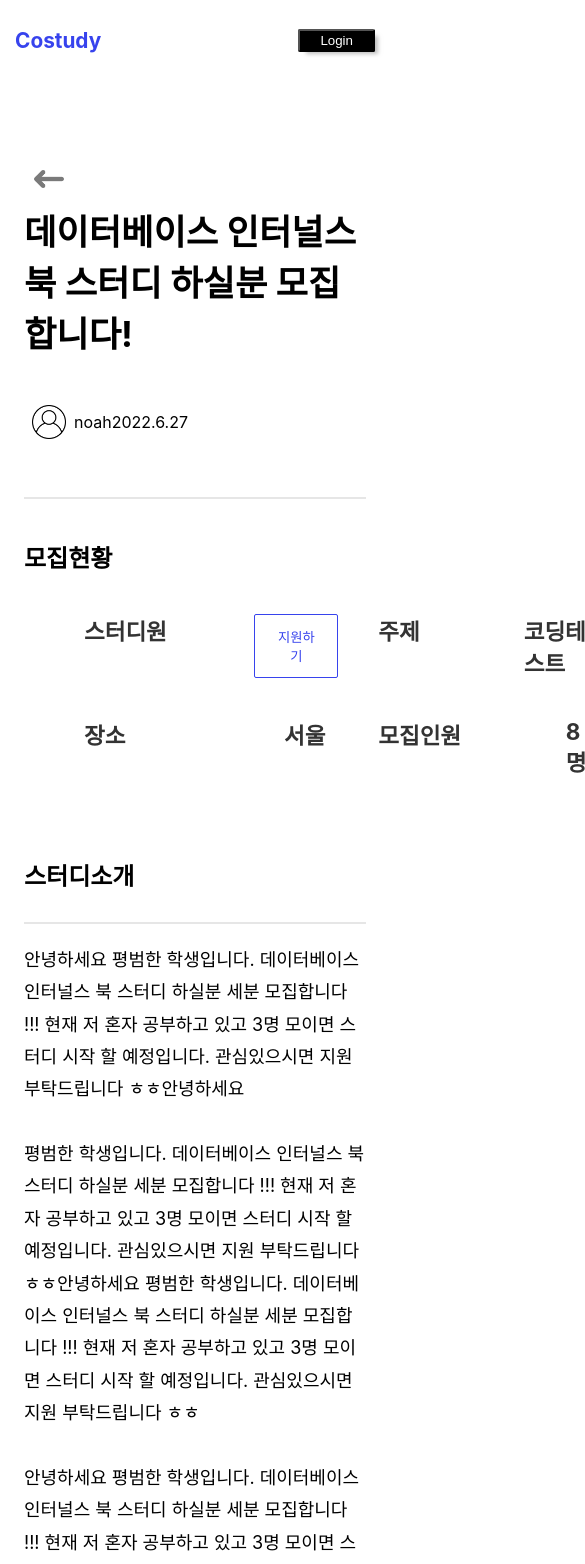
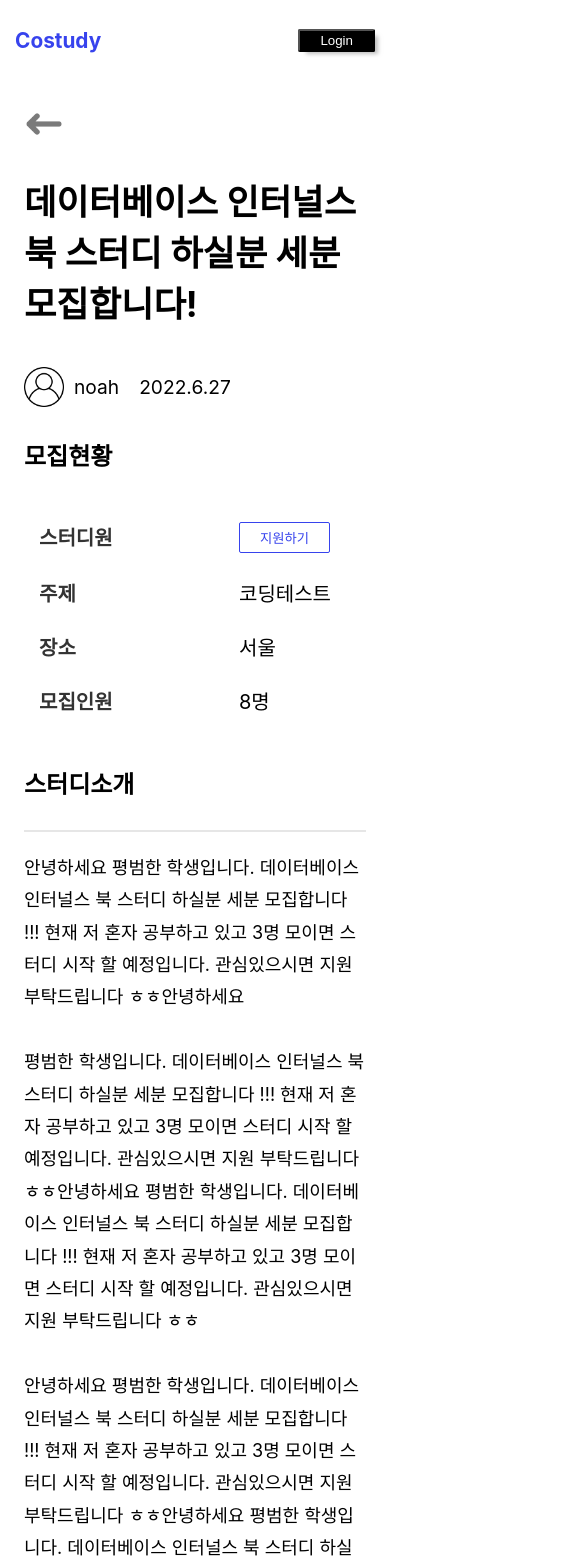
Before and after one commit to co-study/costudy-client, a React (Create React App) app: page /detail in a window 390 px wide. Shown: the top 1564 px of the page, 585 px wide, since content can reach past the window. Built offline with nearby package versions, Linux system fonts and the light colour scheme.

Commit message:
feat : upload 페이지 반응형 css 레이아웃 적용

```diff
--- a/src/Components/Post/Detail.js
+++ b/src/Components/Post/Detail.js
@@ -15,7 +15,7 @@ function Detail() {
             <img src="./arrow.png"></img>
           </div>
           <span className="title">
-            데이터베이스 인터널스 북 스터디 하실분 모집합니다!
+            데이터베이스 인터널스 북 스터디 하실분 세분 모집합니다!
           </span>
         </div>
         <div className="content_user">
@@ -40,15 +40,15 @@ function Detail() {
             </li>
             <li className="status">
               <span className="status__title">주제</span>
-              <span>코딩테스트</span>
+              <span className="status__content">코딩테스트</span>
             </li>
             <li className="status">
               <span className="status__title">장소</span>
-              <span>서울</span>
+              <span className="status__content">서울</span>
             </li>
             <li className="status">
               <span className="status__title">모집인원</span>
-              <span>8명</span>
+              <span className="status__content">8명</span>
             </li>
           </ul>
         </div>
@@ -113,7 +113,7 @@ function Detail() {
         <label htmlFor="content">
           <h2>내용</h2>
         </label>
-        <textarea id="content">댓글을 입력 하세요</textarea>
+        <textarea placeholder="댓글을 입력하세요."></textarea>
         <div className="commentButton">
           <button>댓글등록</button>
         </div>
--- a/src/Components/Post/Upload.js
+++ b/src/Components/Post/Upload.js
@@ -3,6 +3,26 @@ import { Editor } from "../../Style/UploadCSS";
 import { CKEditor } from "@ckeditor/ckeditor5-react";
 import ClassicEditor from "@ckeditor/ckeditor5-build-classic";
 function Upload() {
+  const ListRegion = ["서울", "인천", "대구", "부산"];
+  const ListField = ["apple", "banana", "grape", "orange"];
+  const ListRecuritment = ["1명","2명","3명","4명","5명","6명","7명","8명","제한없음"]
+  const [SelectedRegion, setSelected] = useState("");
+  const [SelectedField, setSelectedField] = useState("");
+  const [SelectedRecruitment,setSelectedRecruitment] =useState("");
+
+  const handleSelectRegion = (e) => {
+    setSelected(e.target.value);
+  };
+  const handleSelectField = (e) => {
+    setSelectedField(e.target.value);
+  };
+  const handleSelectRecruitment= (e) => {
+    setSelectedRecruitment(e.target.value);
+  };
+
+
+
+
   const [movieContent, setMovieContent] = useState({
     title: "",
     content: "",
@@ -18,7 +38,41 @@ function Upload() {
   };
   return (
     <Editor>
-      <h1>UpLoad</h1>
+
+<div className="selected">
+      <h2>지역</h2>
+      <div className="slectedOption">
+        <select onChange={handleSelectRegion} value={SelectedRegion}>
+          {ListRegion.map((item) => (
+            <option value={item} key={item}>
+              {item}
+            </option>
+          ))}
+        </select>
+      </div>
+      <h2>분야</h2>
+      <div className="slectedOption">
+        <select onChange={handleSelectField} value={SelectedField}>
+          {ListField.map((item) => (
+            <option value={item} key={item}>
+              {item}
+            </option>
+          ))}
+        </select>
+      </div>
+      <h2>모집 인원</h2>
+      <div className="slectedOption">
+        <select onChange={handleSelectRecruitment} value={SelectedRecruitment}>
+          {ListRecuritment.map((item) => (
+            <option value={item} key={item}>
+              {item}
+            </option>
+          ))}
+        </select>
+      </div>
+    </div>
+
+
 
       <div className="form-wrapper">
         <input
@@ -51,10 +105,11 @@ function Upload() {
             console.log("Focus.", editor);
           }}
         />
+        <div className="submit-button" >
+        <button>입력</button>
       </div>
-      <div>
-        <button className="submit-button">입력</button>
       </div>
+
     </Editor>
   );
 }
--- a/src/Style/DetailCSS.js
+++ b/src/Style/DetailCSS.js
@@ -4,29 +4,10 @@ const StudyContent = styled.div`
   .sider__arrow {
     display: flex;
     padding: 0px 60px 0px 0px;
-    button {
-      background-color: white;
-      border: none;
+    img {
+      width: 40px;
+      padding:0px;
     }
-  }
-
-  img {
-    width: 50px;
-    padding: 8px;
-  }
-
-  #content_comment {
-    width: 200px;
-    padding: 200px;
-  }
-
-  ul {
-    display: flex;
-    list-style: none;
-  }
-  li {
-    font-size: 1.125em;
-    margin: 20px;
   }
   p {
     font-size: 1.125em;
@@ -37,43 +18,52 @@ const ContentHeader = styled.div`
   max-width: 900px;
   margin: 0 auto;
   display: flex;
-  margin-bottom: 50px;
-  margin-top: 50px;
+  margin-bottom: 30px;
   flex-direction: column;
 
   .title {
     display: flex;
     font-weight: 700;
     font-size: 2.2em;
+    margin-top:30px;
   }
   .content_user {
     display: flex;
+    gap :10px;
     align-items: center;
     text-align: center;
     margin-top: 40px;
+    font-size: 1.2em;
+  .userImg {
+    width: 40px;
+
   }
-  .userImg {
-    width: 50px;
+  .userName{
+
+    margin-right:10px;
   }
-
   .RegistrationDate {
     margin-top: 20px;
+
+  }
   }
 `;
 
 const ContentDetail = styled.div`
   max-width: 900px;
-  margin: auto;
-  .postInfo {
+  margin:0 auto;
+  .hopostInfo {
     padding: 20px 0px 20px 0;
     border-top: 2px solid #e6e6e6;
   }
   .status__info {
     display: grid;
-    grid-template-columns: repeat(2, 2fr);
-    font-weight: 700;
+    grid-template-columns: repeat(2,3fr);
+    row-gap:25px;
     font-size: 20px;
-    color: #333;
+    margin:50px 0px;
+    padding:0 15px;
+
     button {
       color: #3743ed;
       background-color: white;
@@ -87,18 +77,21 @@ const ContentDetail = styled.div`
     }
     .status {
       display: flex;
+      margin:0px;
     }
     .status__title {
       display: block;
       width: 200px;
+      color: #333;
+      font-weight: 700;
     }
     .status__numer {
       margin-right: 80px;
     }
-    #3743ed @media screen and (max-width: 700px) {
-      grid-template-columns: repeat(1, 2fr);
+    @media screen and (max-width: 780px) {
+      grid-template-columns: repeat(1, 6fr);
     }
-  }
+   }
   .Introduction {
     margin-bottom: 30px;
   }
@@ -106,33 +99,8 @@ const ContentDetail = styled.div`
     border-bottom: 2px solid #e6e6e6;
     padding: 0px 0px 30px 0;
   }
-  .studyInfo {
-    padding: 50px 0 50px 0;
-    .iconImg {
-      padding: 20px 10px;
-    }
-  }
-  .iconImg {
-    display: flex;
-    align-items: center;
-    img {
-      width: 30px;
-      margin-right: 30px;
-    }
-    .iconImgTxt {
-      width: 100px;
-      margin-right: 40px;
-      span {
-        color: #717171;
-        font-size: 20px;
-        font-weight: 700;
-      }
-    }
-    div span {
-      font-weight: 700;
-      font-size: 20px;
-      color: #333;
-    }
+
+
   }
 `;
 
@@ -143,8 +111,13 @@ const ContentComment = styled.div`
   flex-direction: column;
 
   textarea {
-    min-height: 100px;
     resize: none;
+    height: 120px;
+    font-family:inferit;
+    padding:15px;
+    border : 2px solid #B5B5B5;
+    border-radius:10px;
+    font-size:18px;
   }
   label {
     font-weight: bold;
--- a/src/Style/UploadCSS.js
+++ b/src/Style/UploadCSS.js
@@ -1,36 +1,66 @@
 import styled from "@emotion/styled";
 
 const Editor = styled.div`
-  text-align: center;
+padding: 1.6rem 1.5rem 5rem;
+input , select{
+  border-style: none;
+}
+.selected{
+  max-width: 900px;
+  margin:0 auto;
+  display:flex;
+  flex-direction: column;
+  align-items: flex-start;
+}
+select{
+  width:100px;
+   height :41px;
+   font-size : 20px;
+   color :  #333;
+   margin-bottom:20px;
 
+
+}
+.slectedOption{
+  width:50%;
+  border-bottom: 1.5px solid #e6e6e6;
+}
   .form-wrapper {
-    width: 80%;
+    display:flex;
+    flex-direction: column;
+    max-width: 900px;
     margin: 0 auto;
   }
+  .title-input {
+    font-size : 35px;
+    width: 100%;
+    height: 40px;
+    margin: 35px 0px;
+    outline: none;
 
-  .title-input {
-    width: 80%;
-    height: 40px;
-    margin: 10px;
   }
 
   .submit-button {
-    width: 100px;
-    height: 30px;
-    color: white;
+    display:flex;
+    justify-content: flex-end;
+    margin:10px 0;
+      button{
+        width: 100px;
+        height: 30px;
+  color: white;
     font-size: 20px;
     font-size: 1em;
     border: none;
     background: #3743ed;
     border-radius: 5px;
-    margin-top: 30px;
     text-align: center;
-    position: relative;
-    left: 400px;
+      }
+
   }
 
   .ck.ck-editor__editable:not(.ck-editor__nested-editable) {
     min-height: 500px;
+
   }
 `;
 export { Editor };
```
Also changed, not shown: public/manifest copy.json (added, +25 -0 lines).
